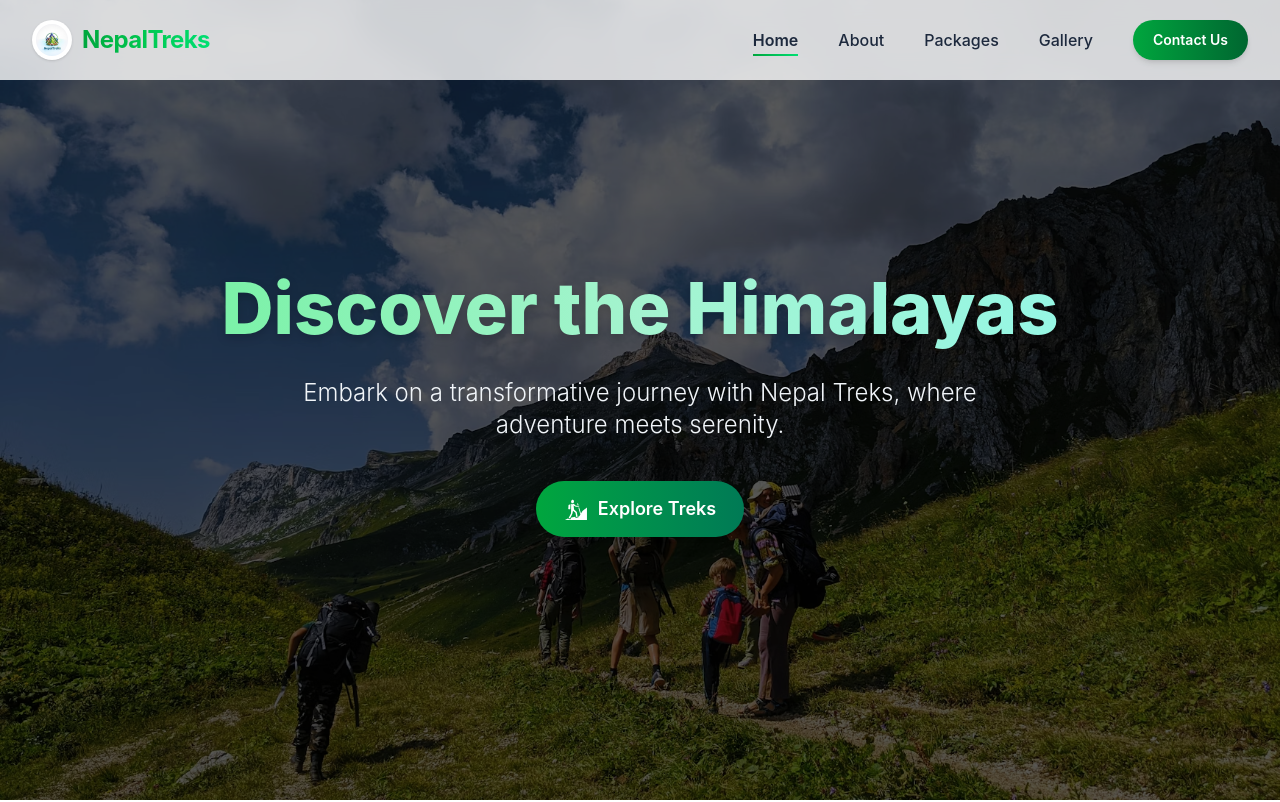
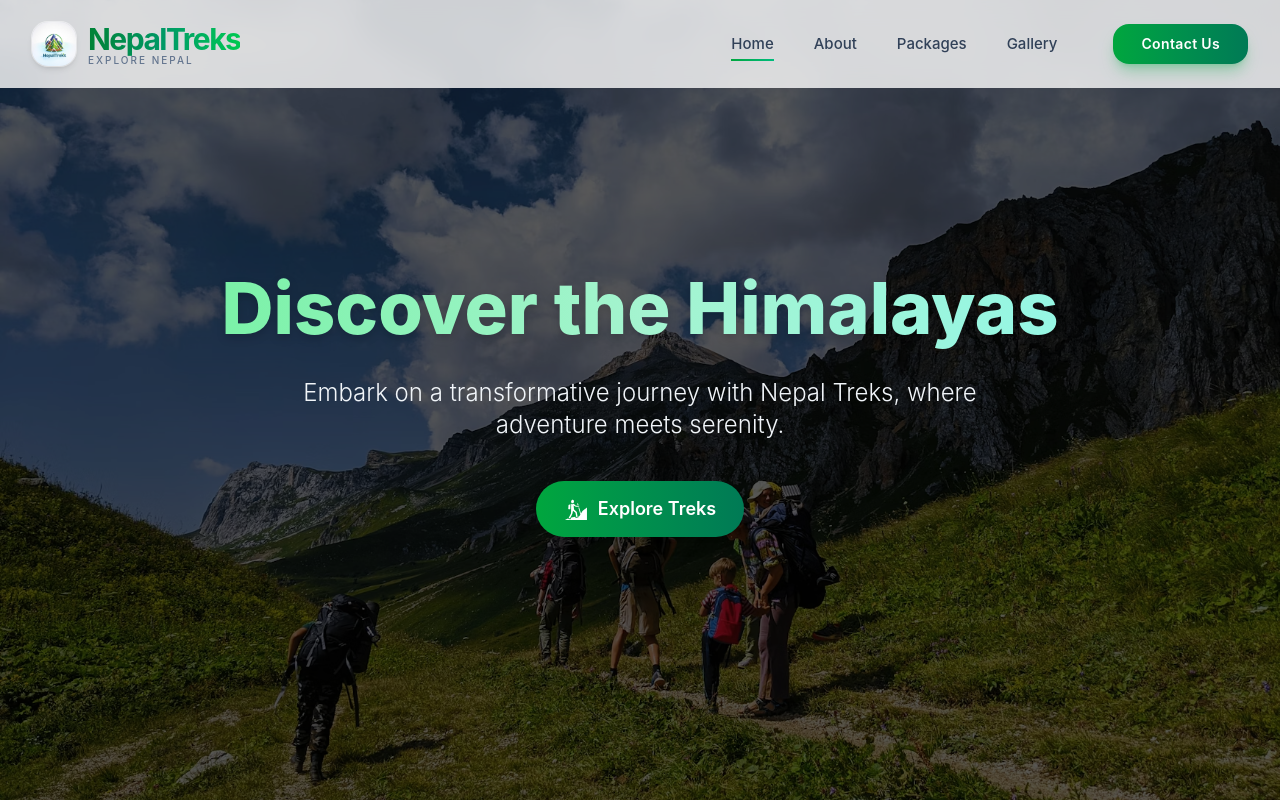
Before and after one commit to sabin-khatri/trekking_web, a React (Vite) app: page / in a window 1280 px wide. Shown: the top 802 px of the page. Built offline with nearby package versions, Linux system fonts and the light colour scheme.

Commit message:
updated code

```diff
--- a/index.html
+++ b/index.html
@@ -4,7 +4,7 @@
     <meta charset="UTF-8" />
     <link rel="icon" type="image/svg+xml" href="/vite.svg" />
     <meta name="viewport" content="width=device-width, initial-scale=1.0" />
-    <title>doha</title>
+    <title>Trekking Web App</title>
   </head>
   <body>
     <div id="root"></div>
--- a/src/components/Navbar.jsx
+++ b/src/components/Navbar.jsx
@@ -1,6 +1,5 @@
 // src/components/Navbar.jsx
-import React from 'react';
-import { useState, useEffect } from 'react';
+import React, { useState, useEffect } from 'react';
 import { Link, useLocation } from 'react-router-dom';
 
 export default function Navbar() {
@@ -8,9 +7,10 @@ export default function Navbar() {
   const [hasScrolled, setHasScrolled] = useState(false);
 
   const location = useLocation();
+
   useEffect(() => {
     const handleScroll = () => {
-      setHasScrolled(window.scrollY > 40);
+      setHasScrolled(window.scrollY > 30);
     };
 
     window.addEventListener('scroll', handleScroll);
@@ -27,111 +27,122 @@ export default function Navbar() {
   return (
     <nav
       className={`
-        fixed top-0 left-0 right-0 z-50 transition-all duration-300 backdrop-blur-md
+        fixed top-0 left-0 right-0 z-50 transition-all duration-500 ease-out
         ${hasScrolled
-          ? 'bg-white/95 shadow-md'
-          : 'bg-white/80'}
+          ? 'bg-white/95 backdrop-blur-lg shadow-xl py-2'
+          : 'bg-white/80 backdrop-blur-md py-3'}
       `}
     >
-      <div className="mx-auto max-w-7xl px-4 sm:px-6 lg:px-8">
-        <div className="flex h-16 sm:h-20 items-center justify-between">
+      <div className="mx-auto max-w-7xl px-6 lg:px-8">
+        <div className="flex h-16 items-center justify-between">
 
-          {/* Logo */}
-          <Link to="/" className="flex items-center gap-2.5 group">
-            <img
-              src="src/assets/img/logo.png"
-              alt="Nepal Treks Logo"
-              className="h-9 w-9 sm:h-10 sm:w-10 rounded-full object-cover bg-white p-1 shadow-sm
-                         group-hover:rotate-[15deg] group-hover:scale-110 transition-transform duration-300"
-            />
-            <span className="
-              text-xl sm:text-2xl font-bold tracking-tight
-              bg-gradient-to-r from-green-600 via-green-500 to-green-400
-              bg-clip-text text-transparent
-            ">
-              NepalTreks
-            </span>
+          {/* Logo - More Premium Look */}
+          <Link
+            to="/"
+            className="flex items-center gap-3 group"
+          >
+            <div className="relative">
+              <img
+                src="/src/assets/img/logo.png"   // Changed to /src (better practice)
+                alt="Nepal Treks Logo"
+                className="h-10 w-10 sm:h-11 sm:w-11 rounded-2xl object-cover shadow-md
+                           ring-1 ring-white/50 transition-all duration-300
+                           group-hover:scale-110 group-hover:-rotate-6"
+              />
+              {/* Subtle glow effect */}
+              <div className="absolute inset-0 rounded-2xl bg-gradient-to-br from-green-400/20 to-transparent
+                              opacity-0 group-hover:opacity-100 transition-opacity" />
+            </div>
+
+            <div>
+              <span className="text-2xl sm:text-3xl font-bold tracking-tighter
+                               bg-gradient-to-r from-green-700 via-emerald-600 to-green-500
+                               bg-clip-text text-transparent">
+                NepalTreks
+              </span>
+              <p className="text-[10px] text-slate-500 -mt-1 tracking-[2px] font-medium">EXPLORE NEPAL</p>
+            </div>
           </Link>
 
           {/* Desktop Navigation */}
-          <div className="hidden md:flex items-center gap-8 lg:gap-10">
+          <div className="hidden md:flex items-center gap-10">
             {navItems.map((item) => (
               <Link
                 key={item.name}
                 to={item.path}
                 className={`
-                  relative font-medium text-slate-800 transition-colors
-                  hover:text-green-600
-                  ${location.pathname === item.path ? 'text-green-600 font-semibold' : ''}
+                  relative text-slate-700 font-medium text-[15px] transition-all duration-300
+                  hover:text-green-700 group
+                  ${location.pathname === item.path ? 'text-green-700' : ''}
                 `}
               >
                 {item.name}
+                {/* Underline Animation */}
                 <span
                   className={`
-                    absolute -bottom-1 left-0 h-0.5 w-full origin-left scale-x-0
-                    bg-gradient-to-r from-green-600 to-green-400
-                    transition-transform duration-300
-                    ${location.pathname === item.path ? 'scale-x-100' : 'group-hover:scale-x-100'}
+                    absolute -bottom-1.5 left-0 h-[2px] w-0 bg-gradient-to-r from-green-600 to-emerald-500
+                    transition-all duration-300 group-hover:w-full
+                    ${location.pathname === item.path ? 'w-full' : ''}
                   `}
                 />
               </Link>
             ))}
 
-            {/* Contact Button */}
+            {/* Contact Button - Enhanced */}
             <Link
               to="/contact"
               className="
-                rounded-full bg-gradient-to-r from-green-600 to-green-800
-                px-5 py-2.5 text-sm font-semibold text-white shadow-md
-                hover:from-green-700 hover:to-green-900 hover:shadow-lg
-                hover:scale-105 active:scale-95 transition-all duration-200
+                ml-4 px-7 py-2.5 rounded-2xl font-semibold text-sm tracking-wide
+                bg-gradient-to-r from-green-600 to-emerald-700 text-white
+                shadow-lg shadow-green-600/30
+                hover:shadow-xl hover:shadow-green-600/40
+                hover:-translate-y-0.5 active:scale-95
+                transition-all duration-300
               "
             >
               Contact Us
             </Link>
           </div>
 
-          {/* Mobile Hamburger */}
+          {/* Mobile Hamburger - Better Design */}
           <button
-            className="md:hidden p-2 rounded-md text-slate-800 hover:bg-slate-100 transition-colors"
             onClick={() => setIsMobileOpen(!isMobileOpen)}
-            aria-label="Toggle mobile menu"
+            className="md:hidden p-3 rounded-2xl hover:bg-slate-100 transition-colors"
+            aria-label="Toggle menu"
           >
             {isMobileOpen ? (
-              // Close icon
-              <svg className="h-7 w-7" fill="none" viewBox="0 0 24 24" stroke="currentColor">
-                <path strokeLinecap="round" strokeLinejoin="round" strokeWidth={2} d="M6 18L18 6M6 6l12 12" />
+              <svg xmlns="http://www.w3.org/2000/svg" className="h-7 w-7" fill="none" viewBox="0 0 24 24" stroke="currentColor" strokeWidth={2.5}>
+                <path strokeLinecap="round" strokeLinejoin="round" d="M6 18L18 6M6 6l12 12" />
               </svg>
             ) : (
-
-              <svg className="h-7 w-7" fill="none" viewBox="0 0 24 24" stroke="currentColor">
-                <path strokeLinecap="round" strokeLinejoin="round" strokeWidth={2} d="M4 6h16M4 12h16M4 18h16" />
+              <svg xmlns="http://www.w3.org/2000/svg" className="h-7 w-7" fill="none" viewBox="0 0 24 24" stroke="currentColor" strokeWidth={2.5}>
+                <path strokeLinecap="round" strokeLinejoin="round" d="M4 6h16M4 12h16M4 18h16" />
               </svg>
             )}
           </button>
         </div>
       </div>
 
-
+      {/* Mobile Menu - Smooth Slide Down */}
       <div
         className={`
-          md:hidden overflow-hidden transition-all duration-400 ease-in-out
-          bg-white/95 backdrop-blur-md border-t border-slate-100
-          ${isMobileOpen ? 'max-h-[500px] py-5 shadow-lg' : 'max-h-0 py-0'}
+          md:hidden overflow-hidden bg-white/95 backdrop-blur-lg border-t border-slate-100
+          transition-all duration-500 ease-out shadow-xl
+          ${isMobileOpen ? 'max-h-[420px] opacity-100' : 'max-h-0 opacity-0'}
         `}
       >
-        <div className="flex flex-col px-4 space-y-2">
+        <div className="px-6 py-8 flex flex-col space-y-2">
           {navItems.map((item) => (
             <Link
               key={item.name}
               to={item.path}
+              onClick={() => setIsMobileOpen(false)}
               className={`
-                block px-5 py-3.5 rounded-lg text-base font-medium transition-colors
+                block px-6 py-4 rounded-2xl text-lg font-medium transition-all
                 ${location.pathname === item.path
-                  ? 'bg-green-50 text-green-700 font-semibold'
-                  : 'text-slate-800 hover:bg-green-50 hover:text-green-700'}
+                  ? 'bg-green-50 text-green-700 font-semibold shadow-sm'
+                  : 'text-slate-700 hover:bg-slate-50 hover:text-green-700'}
               `}
-              onClick={() => setIsMobileOpen(false)}
             >
               {item.name}
             </Link>
@@ -139,12 +150,12 @@ export default function Navbar() {
 
           <Link
             to="/contact"
+            onClick={() => setIsMobileOpen(false)}
             className="
-              block mt-3 mx-5 py-3.5 text-center rounded-full font-semibold
-              bg-gradient-to-r from-green-600 to-green-800 text-white
-              hover:from-green-700 hover:to-green-900 active:scale-95 transition-all
+              mt-6 mx-6 py-4 text-center rounded-2xl font-semibold text-base
+              bg-gradient-to-r from-green-600 to-emerald-700 text-white
+              shadow-lg active:scale-[0.97] transition-all
             "
-            onClick={() => setIsMobileOpen(false)}
           >
             Contact Us
           </Link>
```
